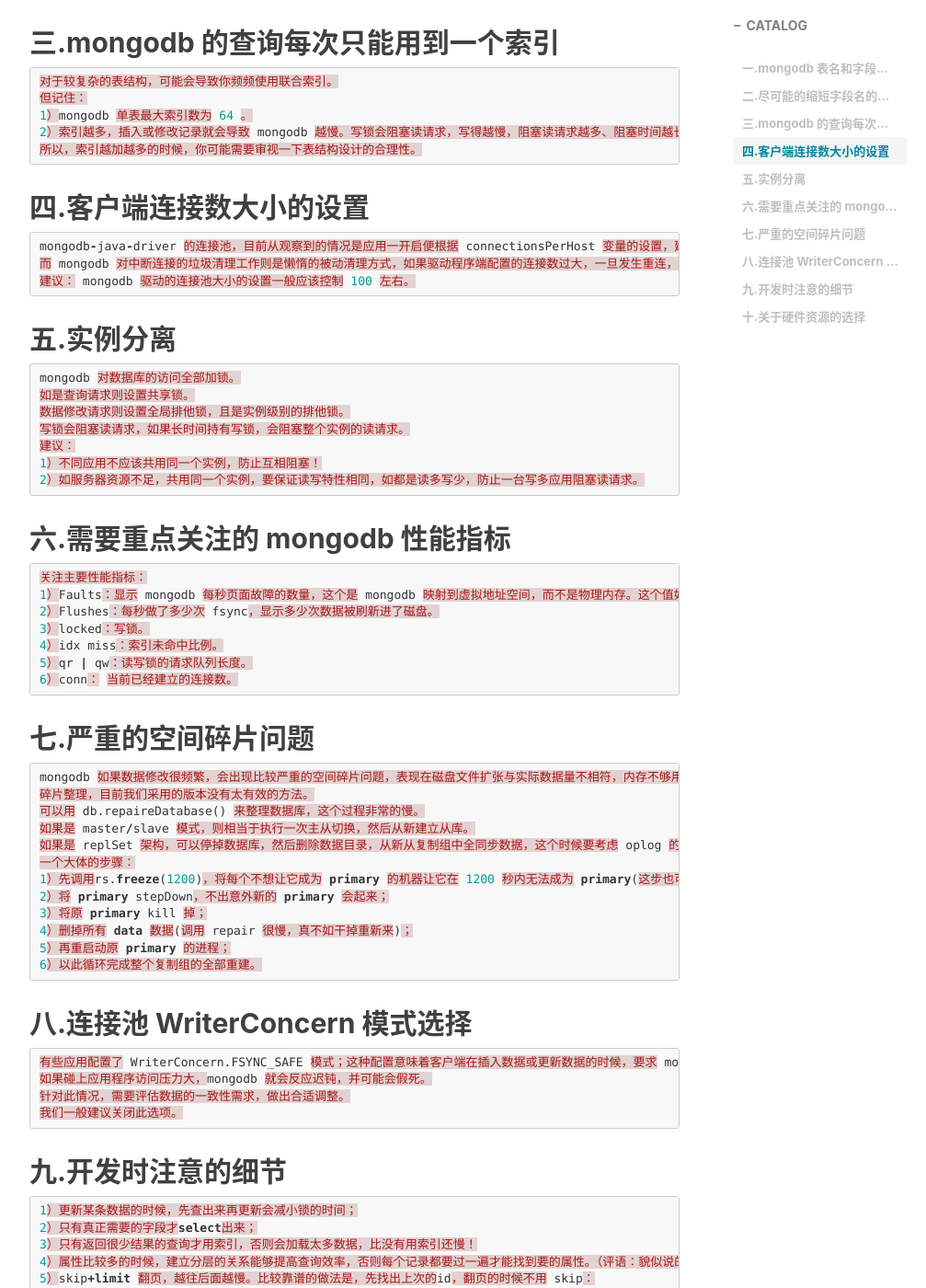
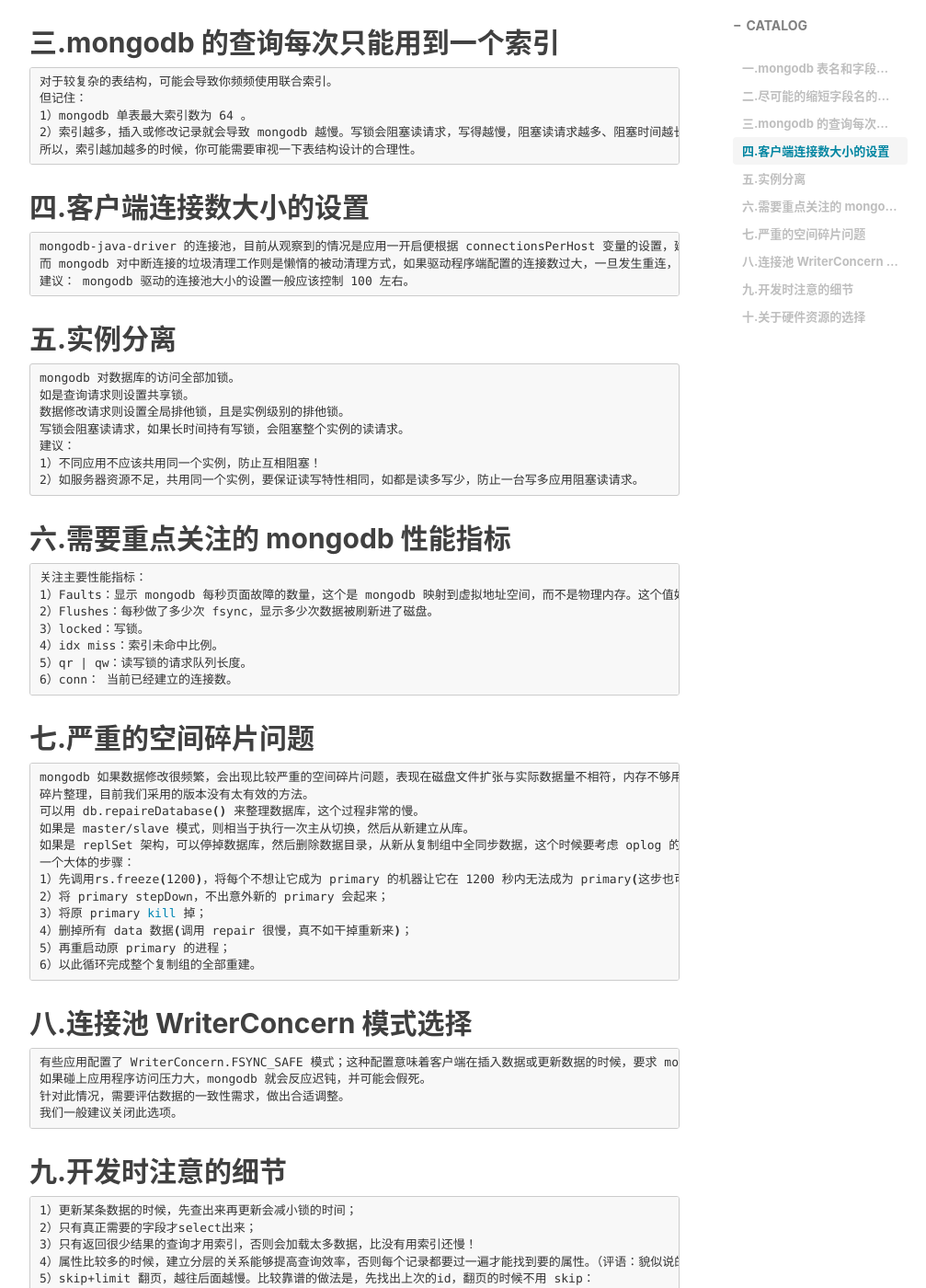
Before and after one commit to weiyanwei412/weiyanwei412.github.io, a Jekyll site: the page built from _posts/2018-07-23-mongodb使用总结.md, in a window 1280 px wide and 1400 px high, scrolled down 884 px. Shown: the whole window at 92% size, without its empty margins (233-1240 px from the left). Built offline with Jekyll 4.4.1, drawn with Linux system fonts in a browser that asks for light colours; nearby versions of some CDN libraries; comment, search, counter and statistics services are not loaded; some of the changed text lies outside the part shown.

Commit message:
Update 2018-07-23-mongodb使用总结.md

````diff
--- a/_posts/2018-07-23-mongodb使用总结.md
+++ b/_posts/2018-07-23-mongodb使用总结.md
@@ -15,7 +15,7 @@ mongodb 是默认区分大小写的，为了避免以前在 mysql 下遇到的
 建立规范，mongodb 的表名和字段名都用小写字母命名。
 ```
 ## 二.尽可能的缩短字段名的长度
-```sql
+```shell
 mongodb 的 schema free 导致了每笔数据都要存储它的 key 以及属性，这导致了这些数据的大量冗余。
 开发人员也许考虑到，从易读性出发设计的 key 名，基本都是按照字面意思去设计的，这导致 key 很长，对应的数据存储占用了很大的空间。
 所以，在你的程序里维护一套字典即可，尽可能降低 key 的长度。
@@ -25,7 +25,7 @@ static final String CONTENT_TYPE = "ctype";
 static final String CONTENT_LENGTH = "clen";
 ```
 ## 三.mongodb 的查询每次只能用到一个索引
-```sql
+```shell
 对于较复杂的表结构，可能会导致你频频使用联合索引。
 但记住：
 1）mongodb 单表最大索引数为 64 。
@@ -33,14 +33,14 @@ static final String CONTENT_LENGTH = "clen";
 所以，索引越加越多的时候，你可能需要审视一下表结构设计的合理性。
 ```
 ## 四.客户端连接数大小的设置
-```sql
+```shell
 mongodb-java-driver 的连接池，目前从观察到的情况是应用一开启便根据 connectionsPerHost 变量的设置，建立全部连接，然后提供给程序使用，并且一旦其中某个连接到数据库的访问失败，则会清空整个连接池到这台数据库的连接，并重新建立连接。
 而 mongodb 对中断连接的垃圾清理工作则是懒惰的被动清理方式，如果驱动程序端配置的连接数过大，一旦发生重连，则会导致 mongo 服务器端堆积大量的垃圾连接以及对应数据，导致主机资源耗尽。
 建议： mongodb 驱动的连接池大小的设置一般应该控制 100 左右。
 ```
 
 ## 五.实例分离
-```sql
+```shell
 mongodb 对数据库的访问全部加锁。
 如是查询请求则设置共享锁。
 数据修改请求则设置全局排他锁，且是实例级别的排他锁。
@@ -50,7 +50,7 @@ mongodb 对数据库的访问全部加锁。
 2）如服务器资源不足，共用同一个实例，要保证读写特性相同，如都是读多写少，防止一台写多应用阻塞读请求。
 ```
 ## 六.需要重点关注的 mongodb 性能指标
-```sql
+```shell
 关注主要性能指标：
 1）Faults：显示 mongodb 每秒页面故障的数量，这个是 mongodb 映射到虚拟地址空间，而不是物理内存。这个值如果飙高的话，可能意味着机器没有足够的内存来存储数据和索引。
 2）Flushes：每秒做了多少次 fsync，显示多少次数据被刷新进了磁盘。
@@ -60,7 +60,7 @@ mongodb 对数据库的访问全部加锁。
 6）conn： 当前已经建立的连接数。
 ```
 ## 七.严重的空间碎片问题
-```sql
+```shell
 mongodb 如果数据修改很频繁，会出现比较严重的空间碎片问题，表现在磁盘文件扩张与实际数据量不相符，内存不够用，索引命中率低，查询效率降低。
 碎片整理，目前我们采用的版本没有太有效的方法。
 可以用 db.repaireDatabase() 来整理数据库，这个过程非常的慢。
@@ -76,14 +76,14 @@ mongodb 如果数据修改很频繁，会出现比较严重的空间碎片问题
 ```
 
 ## 八.连接池 WriterConcern 模式选择
-```sql
+```shell
 有些应用配置了 WriterConcern.FSYNC_SAFE 模式；这种配置意味着客户端在插入数据或更新数据的时候，要求 mongodb 必须将所更新的数据写入磁盘并返回更新成功的信息给程序。
 如果碰上应用程序访问压力大，mongodb 就会反应迟钝，并可能会假死。
 针对此情况，需要评估数据的一致性需求，做出合适调整。
 我们一般建议关闭此选项。
 ```
 ## 九.开发时注意的细节
-```sql
+```shell
 1）更新某条数据的时候，先查出来再更新会减小锁的时间；
 2）只有真正需要的字段才select出来；
 3）只有返回很少结果的查询才用索引，否则会加载太多数据，比没有用索引还慢！
@@ -94,7 +94,7 @@ db.activity_stream->find({_id:{$lt: last_row_id },user_id:20 } ).sort( {_id:-1}
 ```
 
 ## 十.关于硬件资源的选择
-```sql
+```shell
 虚拟机可以很好的隔离资源，并可动态的扩展。
 我们建议 mongodb 的部署采用虚拟机的方式，每个虚拟机部署一个实例，使各节点分散在不同的物理机上，根据应用的前期预测，平衡虚拟机的之间的i/o。
 ```
````
